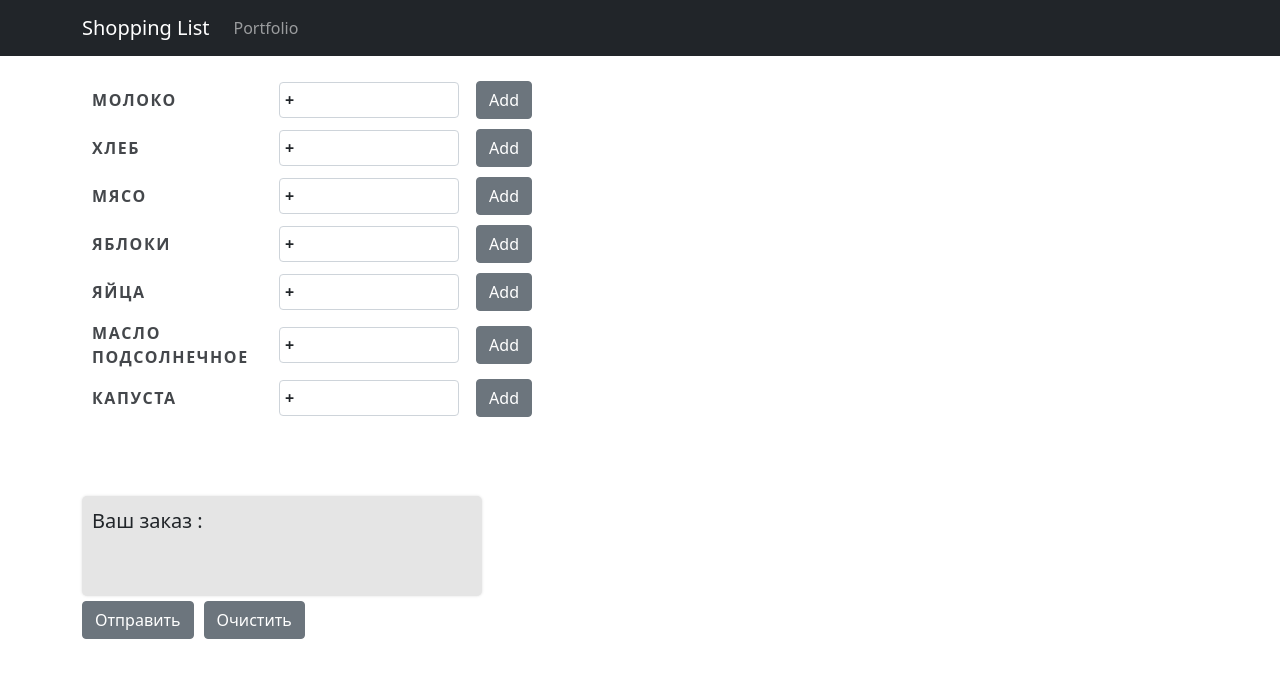
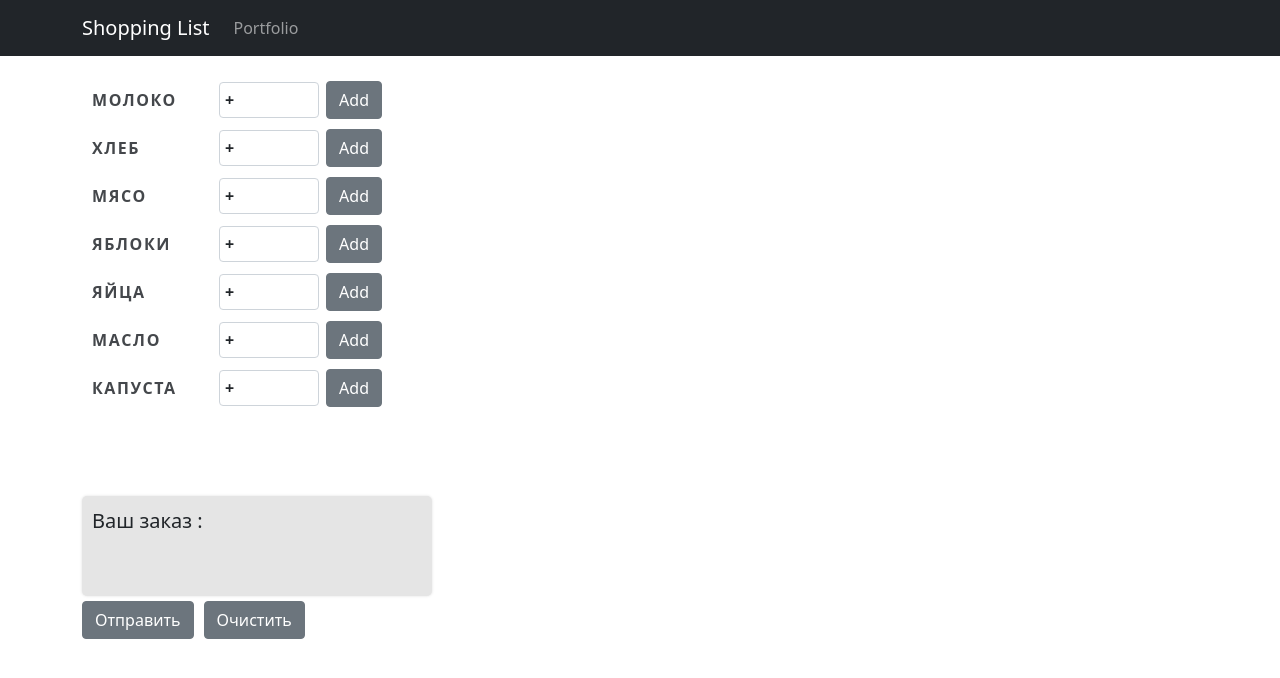
Before and after one commit to sovsianykov/shoppinglist-new, a React (Create React App) app: page / in a window 1280 px wide. Shown: the top 678 px of the page. Built offline with nearby package versions, Linux system fonts and the light colour scheme.

Commit message:
heroku cors

```diff
--- a/src/components/ShoppingList/ShoppingList.module.scss
+++ b/src/components/ShoppingList/ShoppingList.module.scss
@@ -1,5 +1,5 @@
 .shoppingList {
-  width: 450px;
+  width: 300px;
   height: 30px;
   padding: 5px;
   margin: 10px 5px ;
@@ -9,7 +9,7 @@
     justify-content: space-between;
     margin-top: 10px;
     .labelItem{
-      width: 150px;
+      width: 100px;
       color: #44474b;
       font-weight: 600;
       text-transform: uppercase;
@@ -19,7 +19,7 @@
       padding: 5px;
       font-weight: 600;
       margin-left: 20px;
-      width: 180px;
+      width: 100px;
       outline-color: transparent;
       &:focus {
        background: #6C757D;
@@ -37,7 +37,7 @@
   padding: 10px;
   background: #e5e5e5;
   font-size: 20px;
-  width: 400px;
+  width: 350px;
   border-radius: 5px;
   box-shadow: 0 0 3px #dfdfdf;
 }
--- a/src/mock/mock.js
+++ b/src/mock/mock.js
@@ -6,6 +6,6 @@ export  const mockItems  = [
     { id: uuid(), name: "Мясо", amount: ""},
     { id: uuid(), name: "Яблоки", amount: ""},
     { id: uuid(), name: "Яйца", amount: ""},
-    { id: uuid(), name: "Масло подсолнечное",amount: ""},
+    { id: uuid(), name: "Масло",amount: ""},
     { id: uuid(), name: "капуста", amount: "" },
 ]
```
